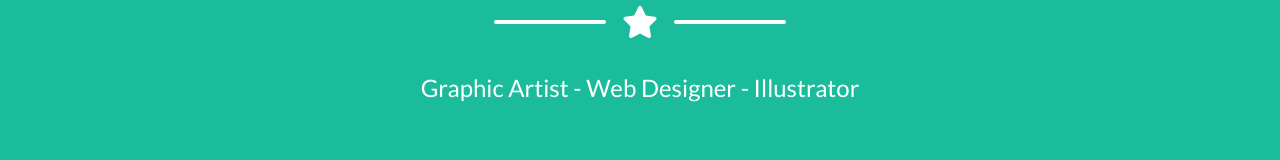
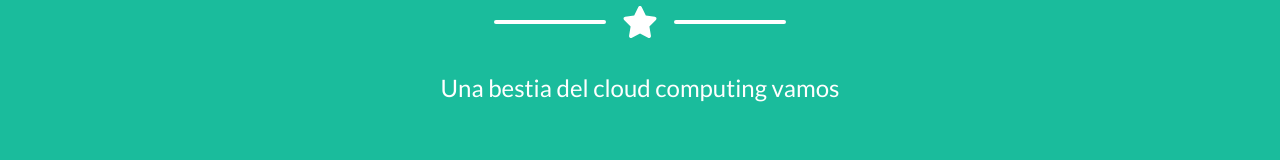
Before and after one commit to alexluna28/landing, a plain HTML site: page index.html in a window 1280 px wide. Shown: the part 581-741 px from the top of the page. Drawn offline with nearby package versions, Linux system fonts and the light colour scheme.

Commit message:
Editamos el mensaje secundario de la pagina

```diff
--- a/index.html
+++ b/index.html
@@ -48,7 +48,7 @@
                     <div class="divider-custom-line"></div>
                 </div>
                 <!-- Masthead Subheading-->
-                <p class="masthead-subheading font-weight-light mb-0">Graphic Artist - Web Designer - Illustrator</p>
+                <p class="masthead-subheading font-weight-light mb-0">Una bestia del cloud computing vamos</p>
             </div>
         </header>
         <!-- Portfolio Section-->
```
